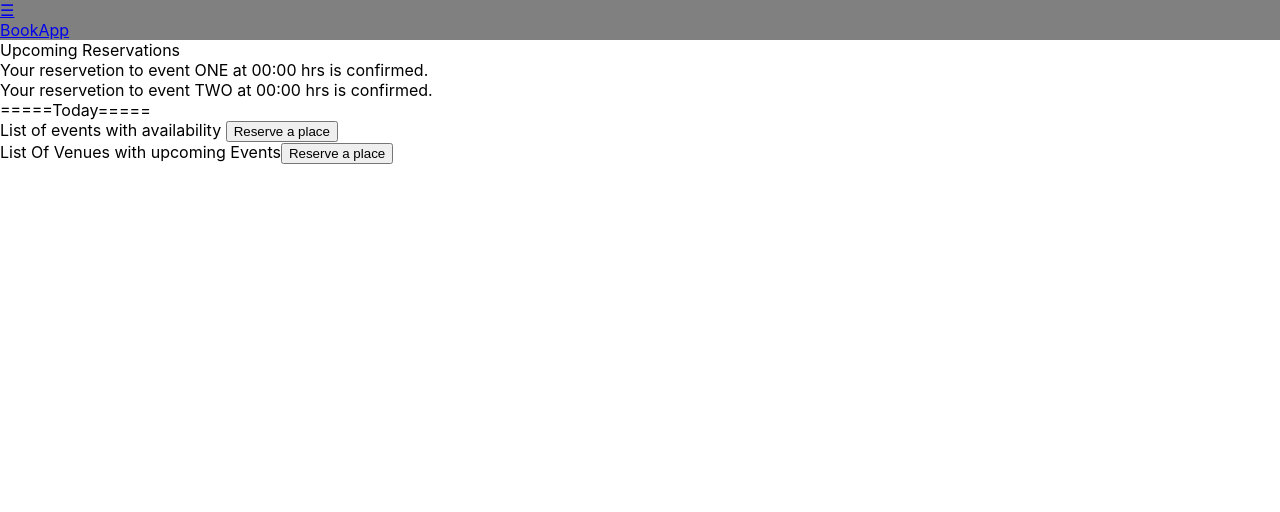
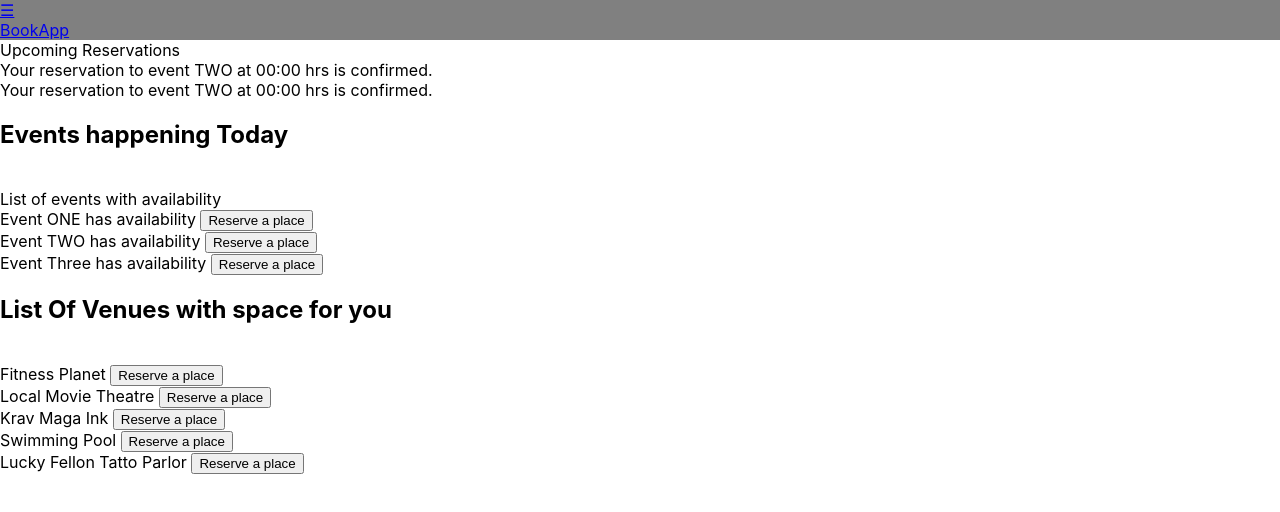
Before and after one commit to mcodt1702/bookapp-app, a React (Create React App) app: page /main in a window 1280 px wide. Shown: the top 512 px of the page. Built offline with nearby package versions, Linux system fonts and the light colour scheme.

Commit message:
static version completed

```diff
--- a/src/Components/Header/Header.js
+++ b/src/Components/Header/Header.js
@@ -11,10 +11,12 @@ export default class Header extends Component {
             &#9776;
           </Link>
         </div>
-
         <Link className="logo" to="/">
           BookApp
         </Link>
+        {/* <Link className="logo" to="/">
+          LogOut
+        </Link> */}
       </header>
     );
   }
--- a/src/Components/OfferedBookings/OfferedBookings.js
+++ b/src/Components/OfferedBookings/OfferedBookings.js
@@ -4,9 +4,15 @@ export default class OfferedBookings extends Component {
   render() {
     return (
       <section id="two">
-        =====Today=====
+        <h2>Events happening Today</h2>
         <br />
-        List of events with availability <button>Reserve a place</button>
+        List of events with availability
+        <br />
+        Event ONE has availability <button>Reserve a place</button>
+        <br />
+        Event TWO has availability <button>Reserve a place</button>
+        <br />
+        Event Three has availability <button>Reserve a place</button>
         <br />
       </section>
     );
--- a/src/Components/UserReservations/UserReservations.js
+++ b/src/Components/UserReservations/UserReservations.js
@@ -6,9 +6,9 @@ export default class UserReservations extends Component {
       <section id="sec1">
         Upcoming Reservations
         <br />
-        Your reservetion to event ONE at 00:00 hrs is confirmed.
+        Your reservation to event TWO at 00:00 hrs is confirmed.
         <br />
-        Your reservetion to event TWO at 00:00 hrs is confirmed.
+        Your reservation to event TWO at 00:00 hrs is confirmed.
       </section>
     );
   }
--- a/src/Components/Venues/Venues.js
+++ b/src/Components/Venues/Venues.js
@@ -4,7 +4,17 @@ export default class Venues extends Component {
   render() {
     return (
       <section id="three">
-        List Of Venues with upcoming Events<button>Reserve a place</button>
+        <h2> List Of Venues with space for you</h2>
+        <br />
+        Fitness Planet <button>Reserve a place</button>
+        <br />
+        Local Movie Theatre <button>Reserve a place</button>
+        <br />
+        Krav Maga Ink <button>Reserve a place</button>
+        <br />
+        Swimming Pool <button>Reserve a place</button>
+        <br />
+        Lucky Fellon Tatto Parlor <button>Reserve a place</button>
         <br />
       </section>
     );
```
